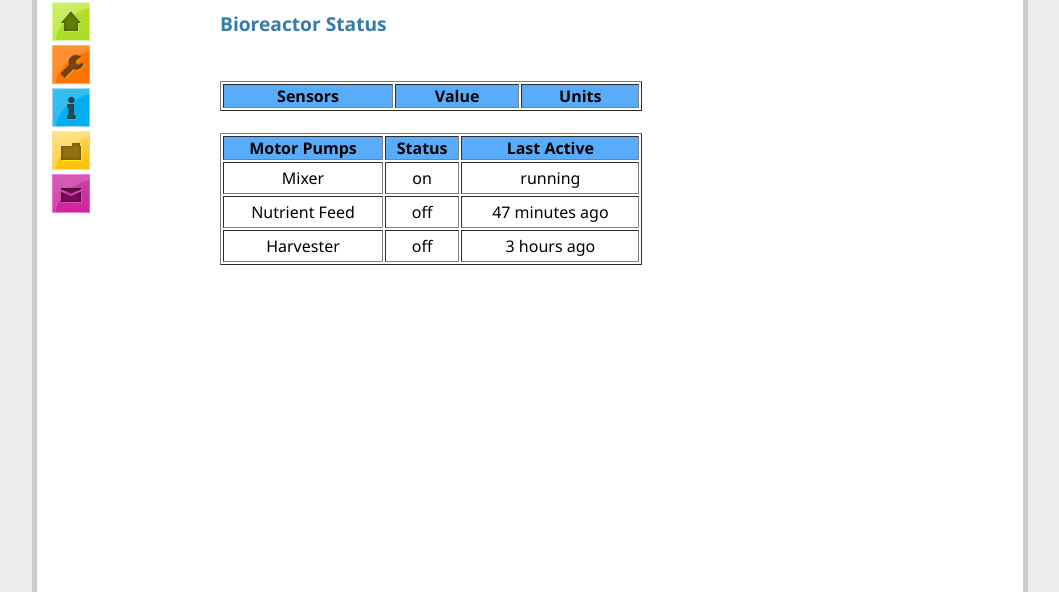
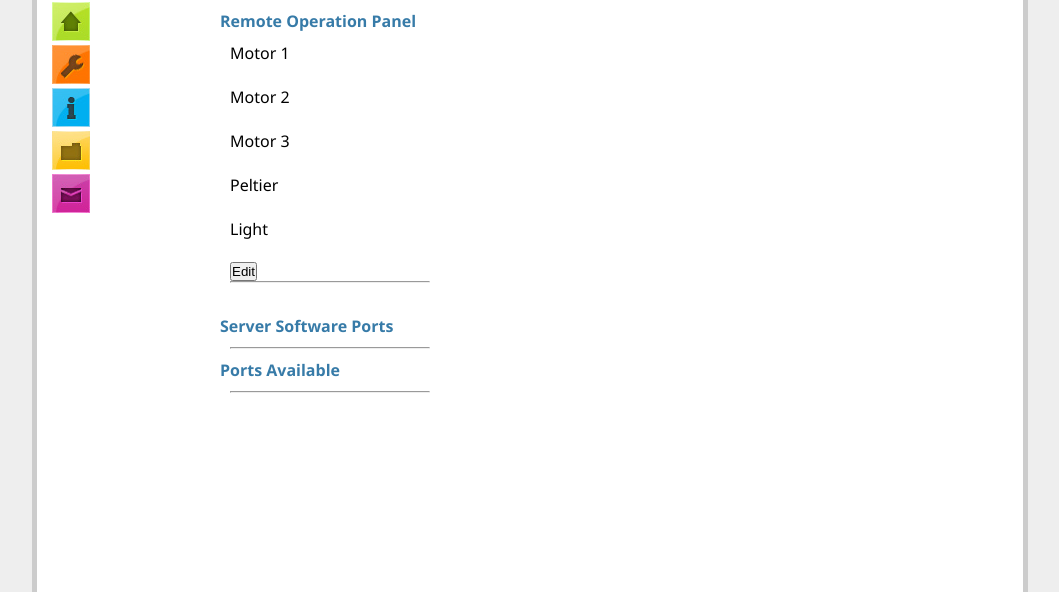
Before and after one commit to BioMONSTAAAR/reactor, a Python web app: template src/rasman/templates/status.html in a window 1280 px wide. Shown: the part 125-717 px from the top of the page, without its empty margins (110-1169 px from the left). Run offline with Jinja, Linux system fonts and the light colour scheme; the template is opened without the code that fills it, so the values that code supplies are empty.

Commit message:
Replaced exiting control UI with toggle switches

```diff
--- a/src/rasman/templates/status.html
+++ b/src/rasman/templates/status.html
@@ -1,62 +1,69 @@
 {% extends "layout.html" %}
 {% block body %}
 
-<h2>Bioreactor Status</h2>
-<br/>
-<p><b>{{ config['controller_id'] }}</b></p>
-{% if timestamp %}
-    <p>Measured on {{ timestamp }} &nbsp;&nbsp;&nbsp;&nbsp;&nbsp;&nbsp;
-    {% if uploaded %}
-        <p style="color:green">UPLOADED</p>
-    {% else %}
-        <p style="color:red">NOT UPLOADED</p>
-    {% endif %}
-    </p>
-    <br/>
-{% endif %}
-{% for message in get_flashed_messages() %}
-    <div class=flash>{{ message }}</div>
-{% endfor %}
-<br/>
+<h3>Remote Operation Panel</h3>
 
+<div class="switches">
+    Motor 1
+    <div class="onoffswitch">
+        <input type="checkbox" name="onoffswitch" class="onoffswitch-checkbox" id="motor1">
+        <label class="onoffswitch-label" for="motor1">
+            <div class="onoffswitch-inner"></div>
+            <div class="onoffswitch-switch"></div>
+        </label>
+    </div>
 
-<table border="1" width="60%" style="float:center">
-    <tr>
-        <th>Sensors</th>
-        <th>Value</th>
-        <th>Units</th>
-    </tr>
-    {% for sensor in config['sensors'] %}
-        <tr>
-            <td> {{ config['labels'][loop.index -1] }} </td>
-            <td> {{ data[sensor] }} </td>
-            <td> {{ config['units'][loop.index - 1] }} </td>
-        </tr>
-    {% endfor %}
-</table>
+    Motor 2
+    <div class="onoffswitch">
+        <input type="checkbox" name="onoffswitch" class="onoffswitch-checkbox" id="motor2">
+        <label class="onoffswitch-label" for="motor2">
+            <div class="onoffswitch-inner"></div>
+            <div class="onoffswitch-switch"></div>
+        </label>
+    </div>
 
-<br/>
-<table border="1" width="60%" style="float:center">
-    <tr>
-        <th>Motor Pumps</th>
-        <th>Status</th>
-        <th>Last Active</th>
-    </tr>
-    <tr>
-        <td>Mixer</td>
-        <td>on</td>
-        <td>running</td>
-    </tr>
-    <tr>
-        <td>Nutrient Feed</td>
-        <td>off</td>
-        <td>47 minutes ago</td>
-    </tr>
-    <tr>
-        <td>Harvester</td>
-        <td>off</td>
-        <td>3 hours ago</td>
-    </tr>
-</table>
+    Motor 3
+    <div class="onoffswitch">
+        <input type="checkbox" name="onoffswitch" class="onoffswitch-checkbox" id="motor3">
+        <label class="onoffswitch-label" for="motor3">
+            <div class="onoffswitch-inner"></div>
+            <div class="onoffswitch-switch"></div>
+        </label>
+    </div>
+
+    Peltier
+    <div class="onoffswitch">
+        <input type="checkbox" name="onoffswitch" class="onoffswitch-checkbox" id="peltier">
+        <label class="onoffswitch-label" for="peltier">
+            <div class="onoffswitch-inner"></div>
+            <div class="onoffswitch-switch"></div>
+        </label>
+    </div>
+
+    Light
+    <div class="onoffswitch">
+        <input type="checkbox" name="onoffswitch" class="onoffswitch-checkbox" id="light">
+        <label class="onoffswitch-label" for="light">
+            <div class="onoffswitch-inner"></div>
+            <div class="onoffswitch-switch"></div>
+        </label>
+    </div>
+
+    <button id="edit">Edit</button>
+    <button id="apply">Apply</button>
+    <hr></hr>
+</div>
+</br>
+<h3>Server Software Ports</h3>
+<div class="switches">
+    <hr></hr>
+</div>
+
+<h3>Ports Available</h3>
+<div class="switches">
+    <hr></hr>
+</div>
+
+<script src="/static/js/control.js"></script>
 
 {% endblock %}
```
